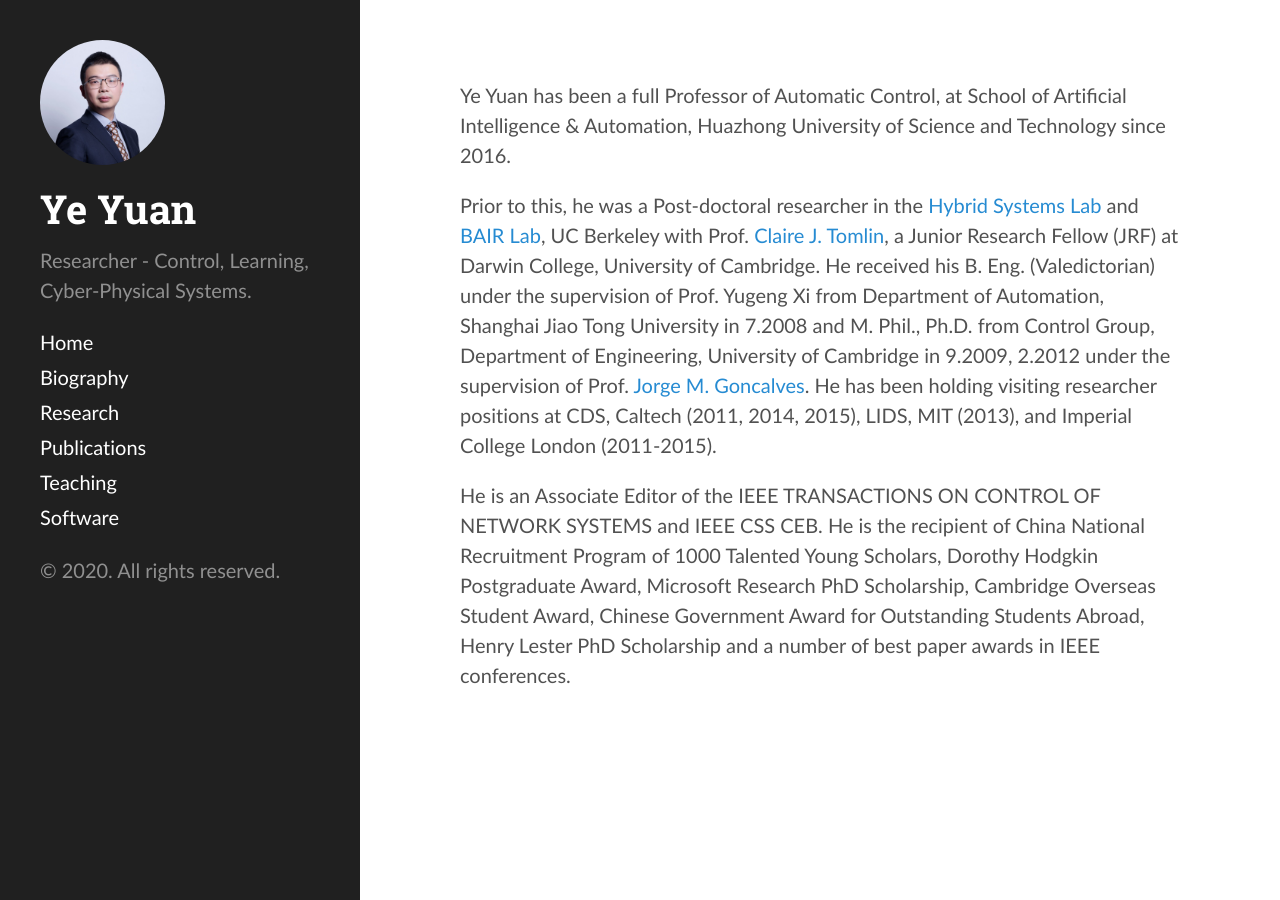
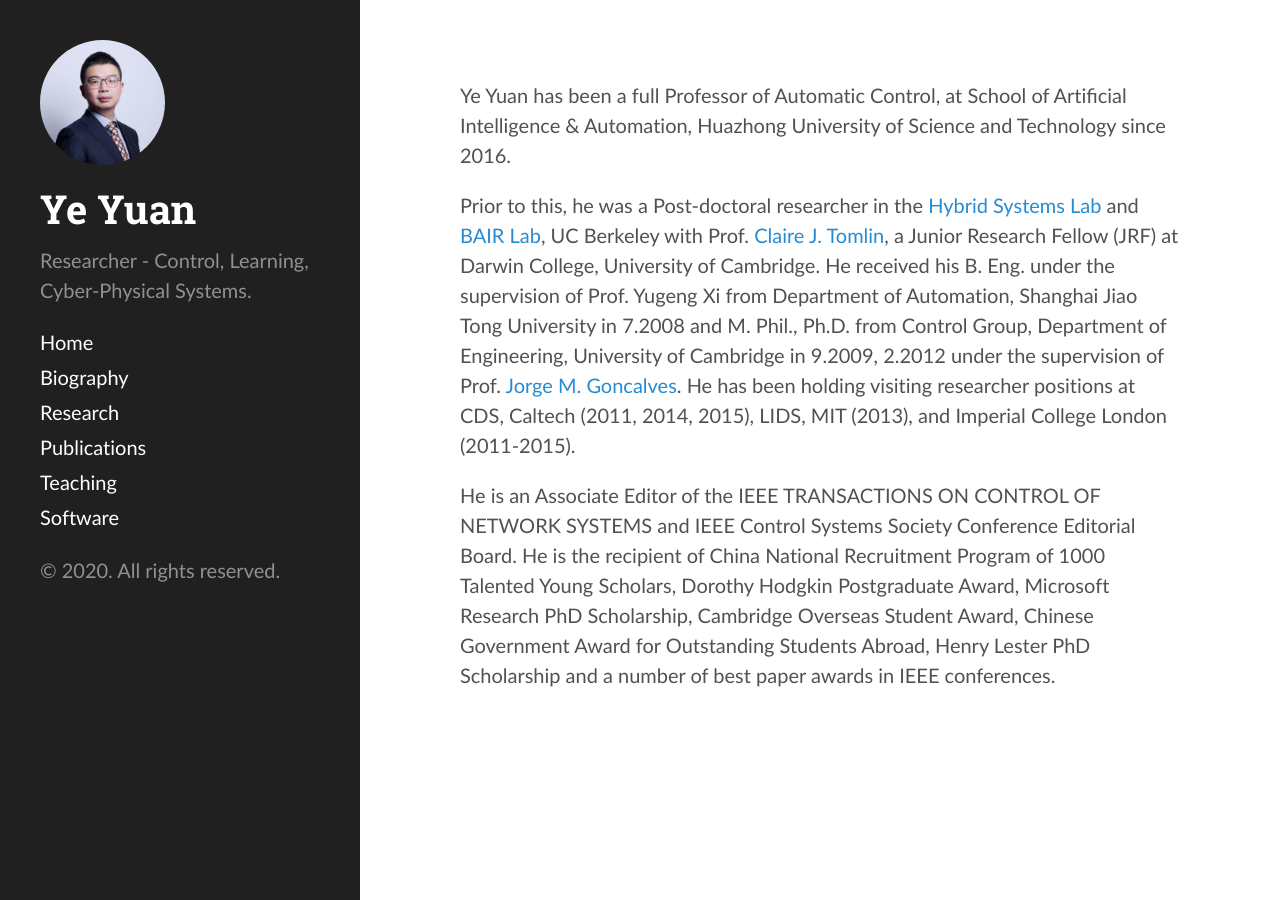
Before and after one commit to yy311/yy311.github.io, a Jekyll site: the page built from bio.md, in a window 1280 px wide. Built offline with Jekyll 4.4.1, drawn with Linux system fonts in a browser that asks for light colours.

Commit message:
Update bio.md

```diff
--- a/bio.md
+++ b/bio.md
@@ -5,6 +5,6 @@ layout: default
 
 Ye Yuan has been a full Professor of Automatic Control, at School of Artificial Intelligence & Automation, Huazhong University of Science and Technology since 2016.
 
-Prior to this, he was a Post-doctoral researcher in the [Hybrid Systems Lab](http://hybrid.eecs.berkeley.edu/) and [BAIR Lab](http://bair.berkeley.edu/index.html#header), UC Berkeley with Prof. [Claire J. Tomlin](http://eecs.berkeley.edu/~tomlin), a Junior Research Fellow (JRF) at Darwin College, University of Cambridge. He received his B. Eng. (Valedictorian) under the supervision of Prof. Yugeng Xi from Department of Automation, Shanghai Jiao Tong University in 7.2008 and M. Phil., Ph.D. from Control Group, Department of Engineering, University of Cambridge in 9.2009, 2.2012 under the supervision of Prof. [Jorge M. Goncalves](http://wwwen.uni.lu/lcsb/people/jorge_goncalves). He has been holding visiting researcher positions at CDS, Caltech (2011, 2014, 2015), LIDS, MIT (2013), and Imperial College London (2011-2015).
+Prior to this, he was a Post-doctoral researcher in the [Hybrid Systems Lab](http://hybrid.eecs.berkeley.edu/) and [BAIR Lab](http://bair.berkeley.edu/index.html#header), UC Berkeley with Prof. [Claire J. Tomlin](http://eecs.berkeley.edu/~tomlin), a Junior Research Fellow (JRF) at Darwin College, University of Cambridge. He received his B. Eng. under the supervision of Prof. Yugeng Xi from Department of Automation, Shanghai Jiao Tong University in 7.2008 and M. Phil., Ph.D. from Control Group, Department of Engineering, University of Cambridge in 9.2009, 2.2012 under the supervision of Prof. [Jorge M. Goncalves](http://wwwen.uni.lu/lcsb/people/jorge_goncalves). He has been holding visiting researcher positions at CDS, Caltech (2011, 2014, 2015), LIDS, MIT (2013), and Imperial College London (2011-2015).
 
-He is an Associate Editor of the IEEE TRANSACTIONS ON CONTROL OF NETWORK SYSTEMS and IEEE CSS CEB. He is the recipient of China National Recruitment Program of 1000 Talented Young Scholars, Dorothy Hodgkin Postgraduate Award, Microsoft Research PhD Scholarship, Cambridge Overseas Student Award, Chinese Government Award for Outstanding Students Abroad, Henry Lester PhD Scholarship and a number of best paper awards in IEEE conferences.
+He is an Associate Editor of the IEEE TRANSACTIONS ON CONTROL OF NETWORK SYSTEMS and IEEE Control Systems Society Conference Editorial Board. He is the recipient of China National Recruitment Program of 1000 Talented Young Scholars, Dorothy Hodgkin Postgraduate Award, Microsoft Research PhD Scholarship, Cambridge Overseas Student Award, Chinese Government Award for Outstanding Students Abroad, Henry Lester PhD Scholarship and a number of best paper awards in IEEE conferences.
```
